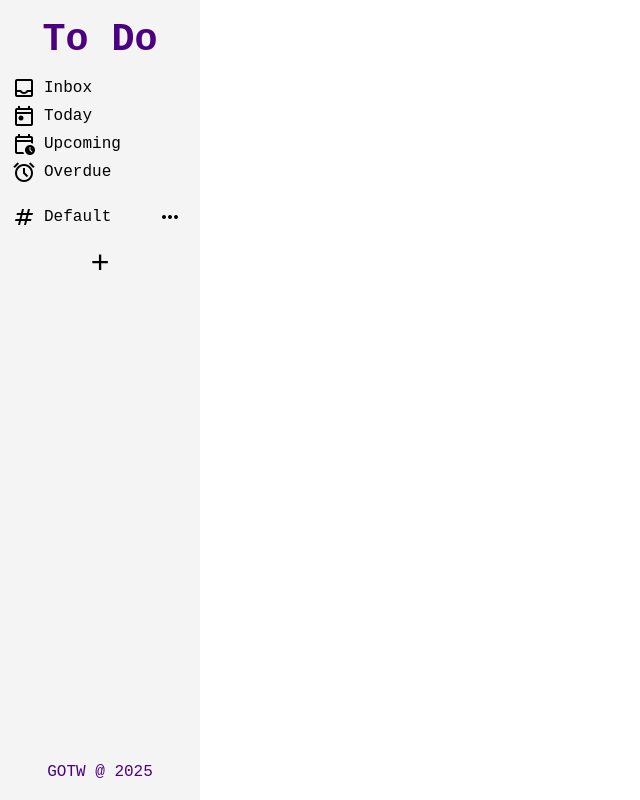
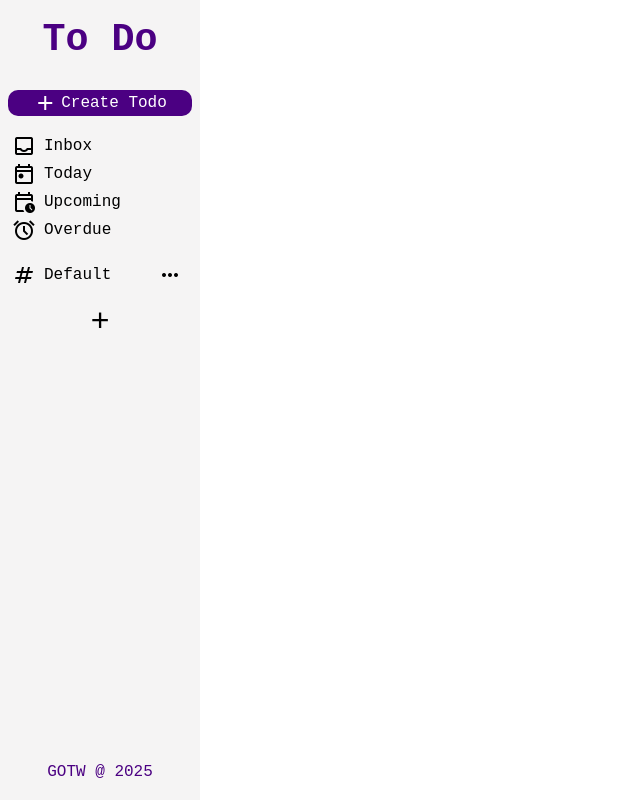
Before and after one commit to G-O-T-W/todo, a website built with webpack: page src/template.html in a window 1280 px wide. Shown: the whole page, without its empty margins (0-640 px from the left). Built offline with nearby package versions, Linux system fonts and the light colour scheme.

Commit message:
Add Create Todo Button

```diff
--- a/src/styles.css
+++ b/src/styles.css
@@ -77,6 +77,29 @@ header h1 {
   color: var(--accent-color);
   font-size: 2.4rem;
   font-family: 'EB Garamond', monospace;
+}
+
+.create-todo {
+  margin: 16px 0;
+}
+
+.create-todo:hover button {
+  cursor: pointer;
+}
+
+.create-todo button {
+  display: flex;
+  justify-content: center;
+  gap: 4px;
+  border-radius: 10px;
+  border: none;
+  background-color: var(--accent-color);
+  color: var(--primary);
+  width: 100%;
+}
+
+.create-todo p {
+  font-size: 1rem;
 }
 
 nav {
--- a/src/template.html
+++ b/src/template.html
@@ -14,6 +14,12 @@
             <h1>To Do</h1>
         </header>
         <nav>
+            <div class="create-todo">
+                <button>
+                    <span class="menu-icon material-symbols-outlined">add</span>
+                    <p>Create Todo</p>
+                </button>
+            </div>
             <ul class="views">
                 <li>
                     <span class="menu-icon material-symbols-outlined">inbox</span>
```
